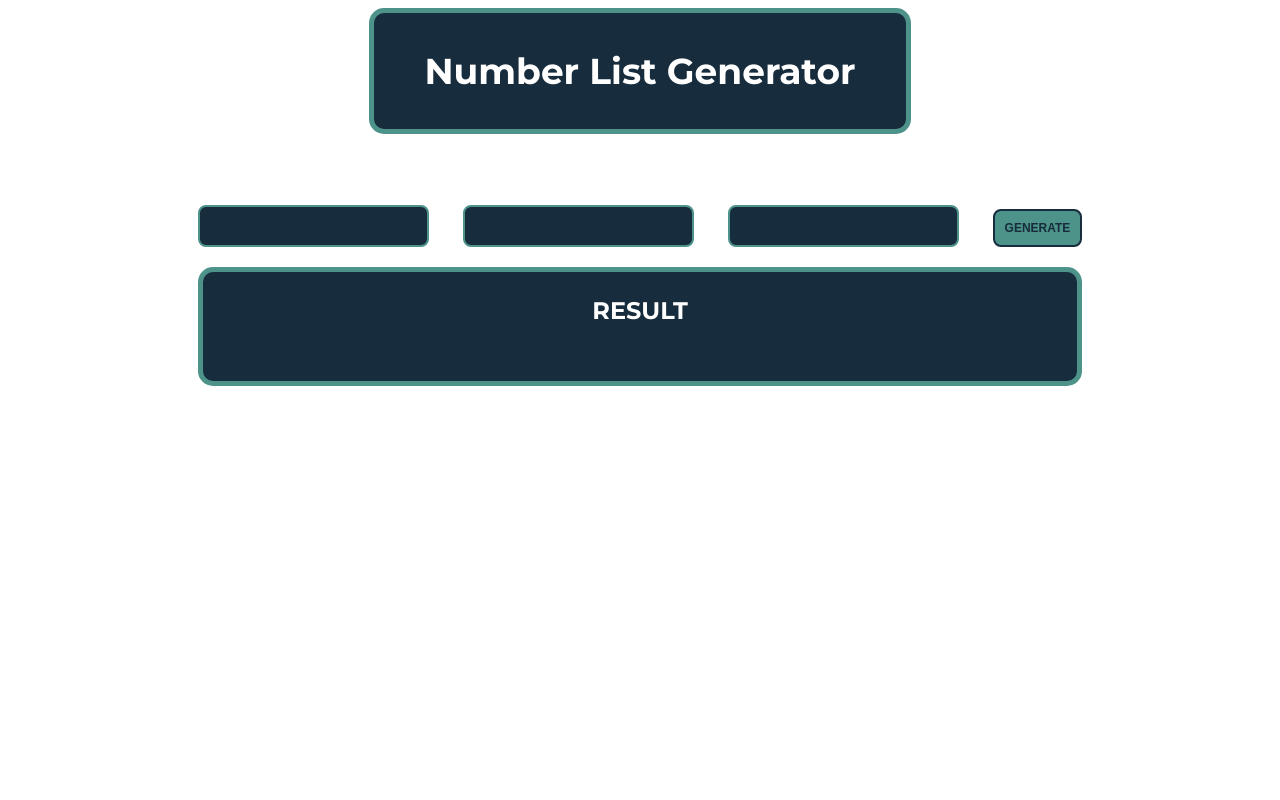
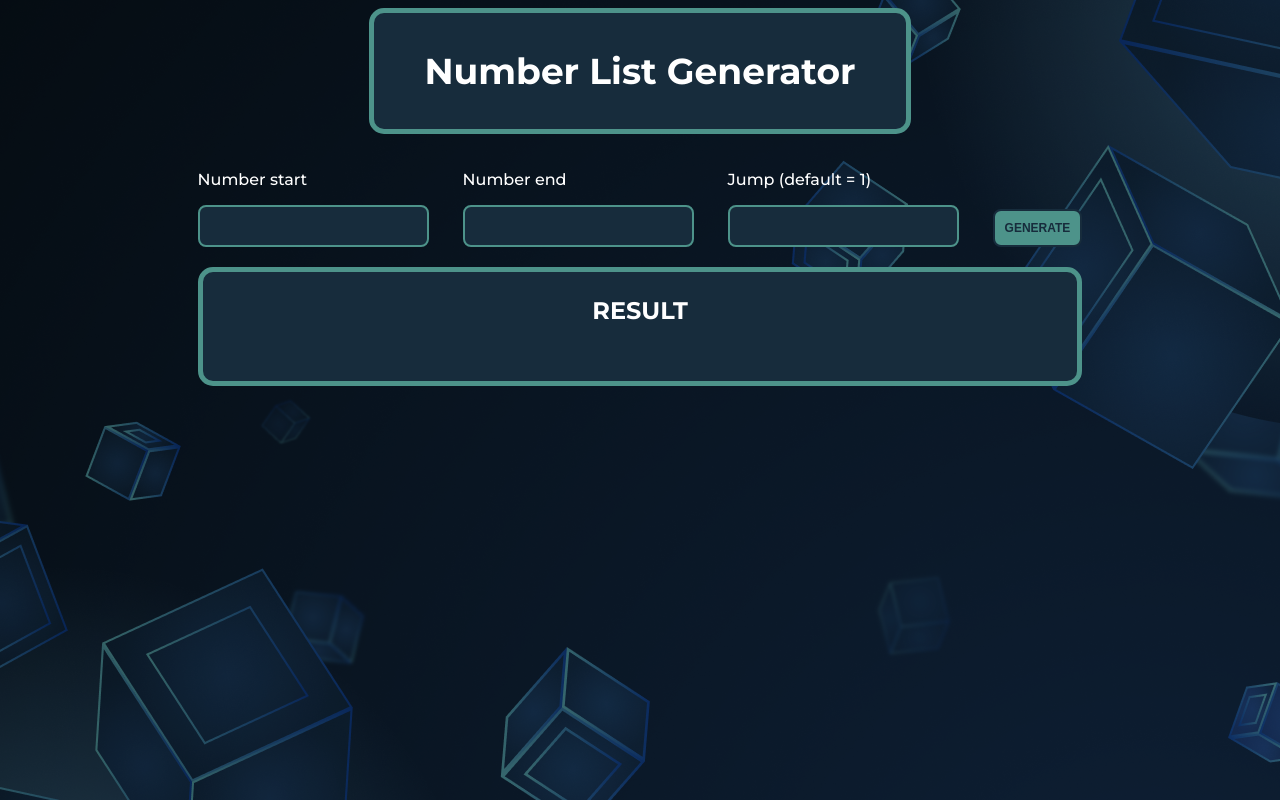
Before and after one commit to duongnk26/NumberListGenerator, a plain HTML site: page index.html in a window 1280 px wide. Drawn offline with Linux system fonts and the light colour scheme; the site is published under a folder, as on GitHub Pages, so addresses that start at the root find nothing.

Commit message:
Update style.css

```diff
--- a/style.css
+++ b/style.css
@@ -1,7 +1,7 @@
 html {
     height: 100%;
     width: 100%;
-    background-image: url(/img/Number-List-Generator-BG.png);
+    background-image: url(./img/Number-List-Generator-BG.png);
     color: #fff;
   }
 
```
